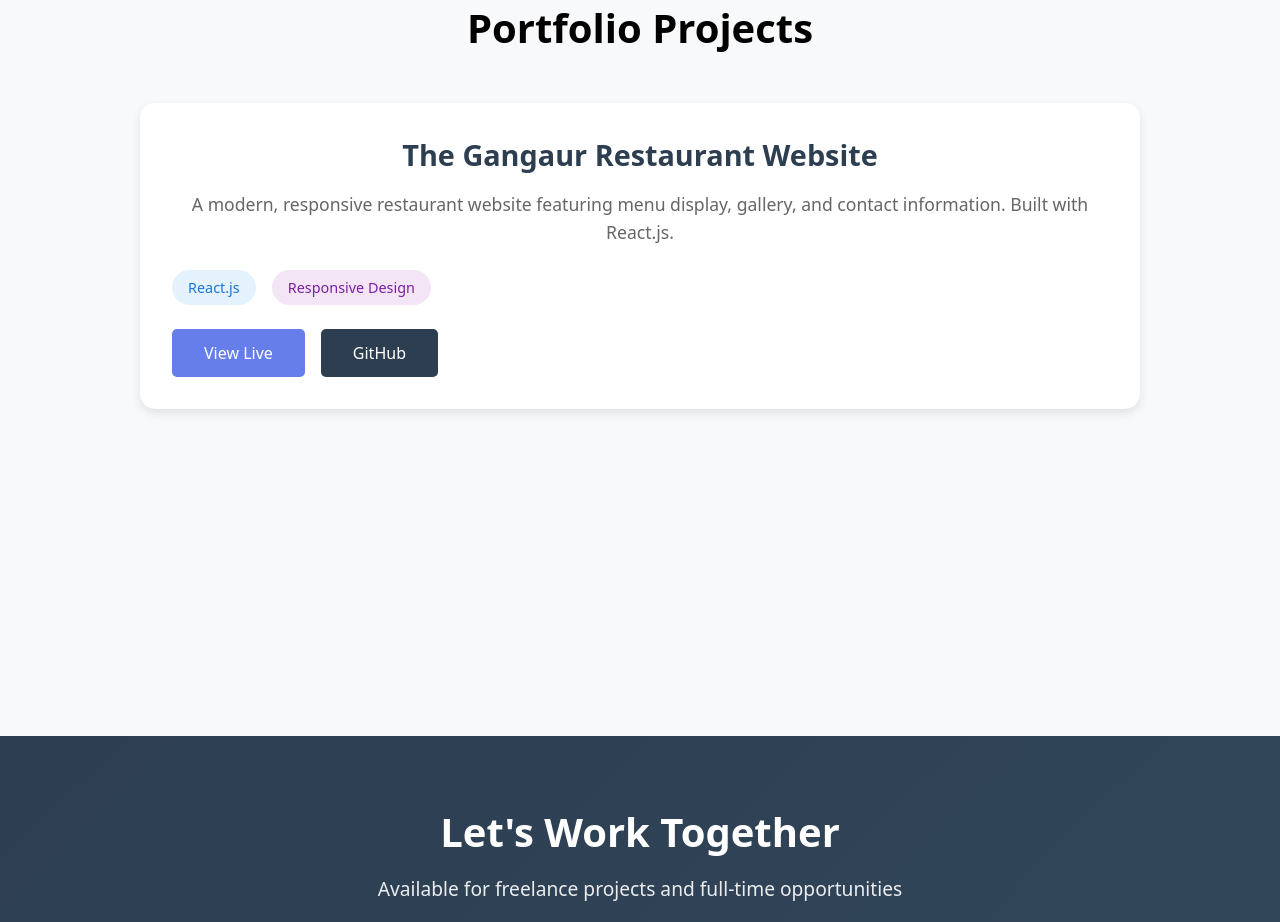
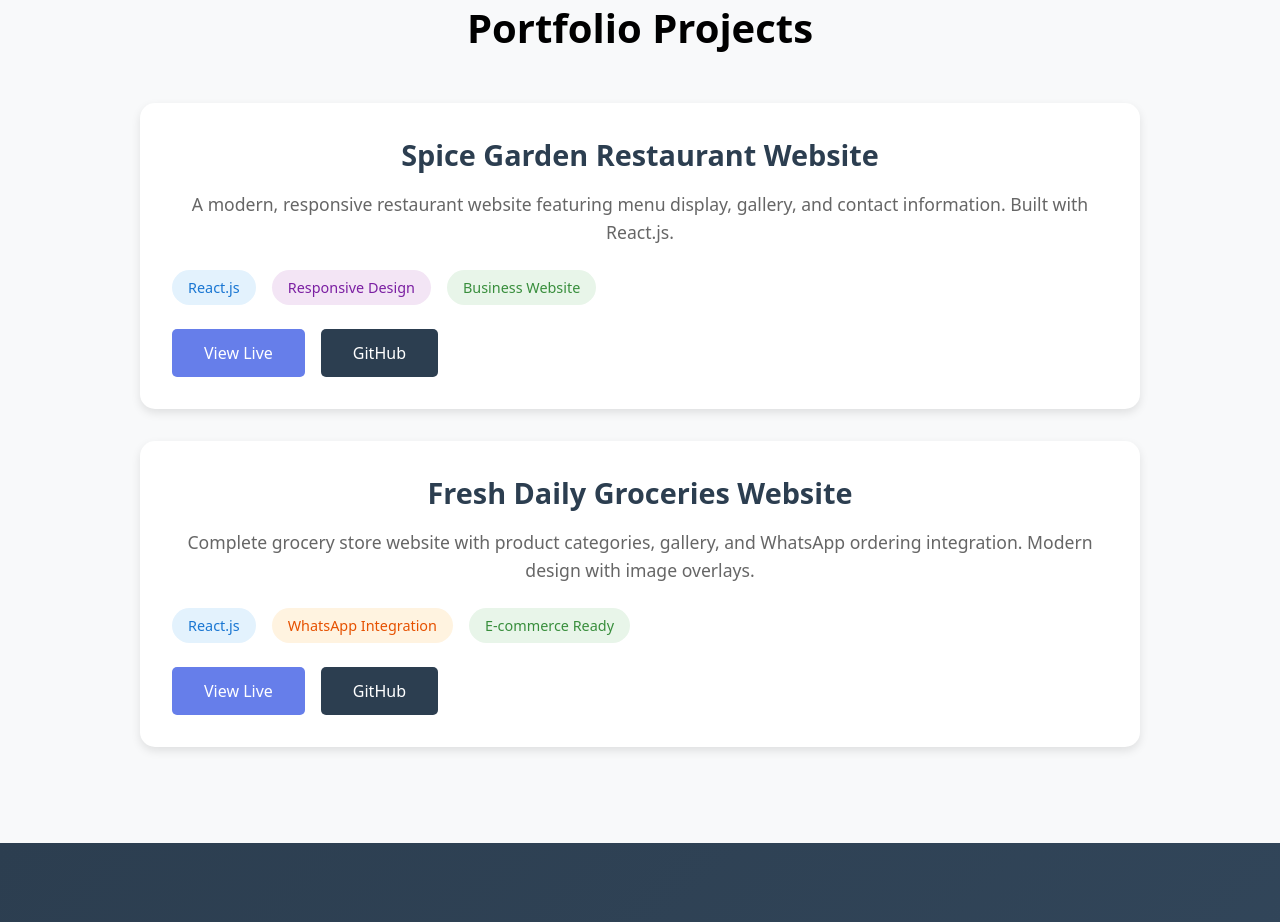
Before and after one commit to AnujPrakash16/personal-portfolio, a React (Create React App) app: page / in a window 1280 px wide. Shown: the part 2520-3442 px from the top of the page. Built offline with nearby package versions, Linux system fonts and the light colour scheme.

Commit message:
Modify project details and add grocery store section
Updated project details and links in Project.js. Changed restaurant name and added new project for grocery store.

```diff
--- a/src/Project.js
+++ b/src/Project.js
@@ -2,7 +2,7 @@
 export default function Project()
   {
     return(
-      <section id="projects" style={{
+<section id="projects" style={{
   minHeight: '100vh',
   padding: '4rem 2rem',
   backgroundColor: '#f8f9fa'
@@ -11,6 +11,8 @@ export default function Project()
     Portfolio Projects
   </h2>
   <div style={{ maxWidth: '1000px', margin: '0 auto' }}>
+
+    {/* PROJECT 1: RESTAURANT */}
     <div style={{
       backgroundColor: 'white',
       borderRadius: '15px',
@@ -20,29 +22,24 @@ export default function Project()
     }}>
       <div style={{ padding: '2rem' }}>
         <h3 style={{ fontSize: '1.8rem', marginBottom: '1rem', color: '#2c3e50' }}>
-          The Gangaur Restaurant Website
+          Spice Garden Restaurant Website
         </h3>
         <p style={{ fontSize: '1.1rem', color: '#666', marginBottom: '1.5rem', lineHeight: '1.6' }}>
           A modern, responsive restaurant website featuring menu display, gallery,
           and contact information. Built with React.js.
         </p>
-        <div style={{ display: 'flex', gap: '1rem', flexWrap: 'wrap' }}>
-          <span style={{
-            padding: '0.5rem 1rem',
-            backgroundColor: '#e3f2fd',
-            color: '#1976d2',
-            borderRadius: '20px',
-            fontSize: '0.9rem'
-          }}>React.js</span>
-          <span style={{
-            padding: '0.5rem 1rem',
-            backgroundColor: '#f3e5f5',
-            color: '#7b1fa2',
-            borderRadius: '20px',
-            fontSize: '0.9rem'
-          }}>Responsive Design</span>
+        <div style={{ display: 'flex', gap: '1rem', flexWrap: 'wrap', marginBottom: '1.5rem' }}>
+          <span style={{ padding: '0.5rem 1rem', backgroundColor: '#e3f2fd', color: '#1976d2', borderRadius: '20px', fontSize: '0.9rem' }}>
+            React.js
+          </span>
+          <span style={{ padding: '0.5rem 1rem', backgroundColor: '#f3e5f5', color: '#7b1fa2', borderRadius: '20px', fontSize: '0.9rem' }}>
+            Responsive Design
+          </span>
+          <span style={{ padding: '0.5rem 1rem', backgroundColor: '#e8f5e9', color: '#388e3c', borderRadius: '20px', fontSize: '0.9rem' }}>
+            Business Website
+          </span>
         </div>
-        <div style={{ marginTop: '1.5rem', display: 'flex', gap: '1rem' }}>
+        <div style={{ display: 'flex', gap: '1rem' }}>
           <a href="https://restaurant-website1-five.vercel.app/" target="_blank" rel="noopener noreferrer" style={{
             padding: '0.8rem 2rem',
             backgroundColor: '#667eea',
@@ -66,7 +63,59 @@ export default function Project()
         </div>
       </div>
     </div>
+
+    {/* PROJECT 2: GROCERY STORE */}
+    <div style={{
+      backgroundColor: 'white',
+      borderRadius: '15px',
+      overflow: 'hidden',
+      boxShadow: '0 4px 10px rgba(0,0,0,0.1)',
+      marginBottom: '2rem'
+    }}>
+      <div style={{ padding: '2rem' }}>
+        <h3 style={{ fontSize: '1.8rem', marginBottom: '1rem', color: '#2c3e50' }}>
+          Fresh Daily Groceries Website
+        </h3>
+        <p style={{ fontSize: '1.1rem', color: '#666', marginBottom: '1.5rem', lineHeight: '1.6' }}>
+          Complete grocery store website with product categories, gallery, and
+          WhatsApp ordering integration. Modern design with image overlays.
+        </p>
+        <div style={{ display: 'flex', gap: '1rem', flexWrap: 'wrap', marginBottom: '1.5rem' }}>
+          <span style={{ padding: '0.5rem 1rem', backgroundColor: '#e3f2fd', color: '#1976d2', borderRadius: '20px', fontSize: '0.9rem' }}>
+            React.js
+          </span>
+          <span style={{ padding: '0.5rem 1rem', backgroundColor: '#fff3e0', color: '#e65100', borderRadius: '20px', fontSize: '0.9rem' }}>
+            WhatsApp Integration
+          </span>
+          <span style={{ padding: '0.5rem 1rem', backgroundColor: '#e8f5e9', color: '#388e3c', borderRadius: '20px', fontSize: '0.9rem' }}>
+            E-commerce Ready
+          </span>
+        </div>
+        <div style={{ display: 'flex', gap: '1rem' }}>
+          <a href="https://grocery-store1-pi.vercel.app/" target="_blank" rel="noopener noreferrer" style={{
+            padding: '0.8rem 2rem',
+            backgroundColor: '#667eea',
+            color: 'white',
+            textDecoration: 'none',
+            borderRadius: '5px',
+            fontWeight: '500'
+          }}>
+            View Live
+          </a>
+          <a href="https://github.com/AnujPrakash16/grocery-store.git" target="_blank" rel="noopener noreferrer" style={{
+            padding: '0.8rem 2rem',
+            backgroundColor: '#2c3e50',
+            color: 'white',
+            textDecoration: 'none',
+            borderRadius: '5px',
+            fontWeight: '500'
+          }}>
+            GitHub
+          </a>
+        </div>
+      </div>
+    </div>
+
   </div>
-</section>
-           )
+</section>)
 }
```
